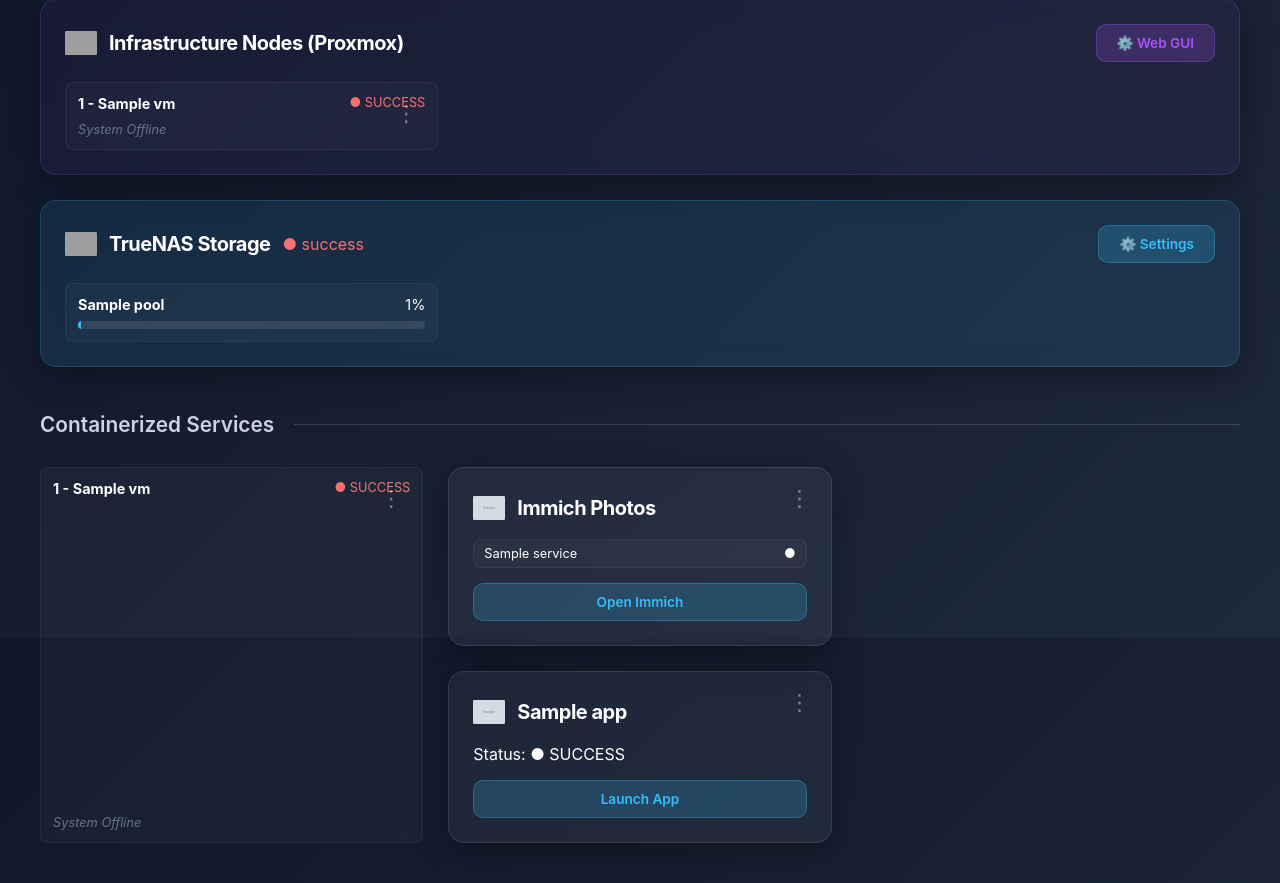
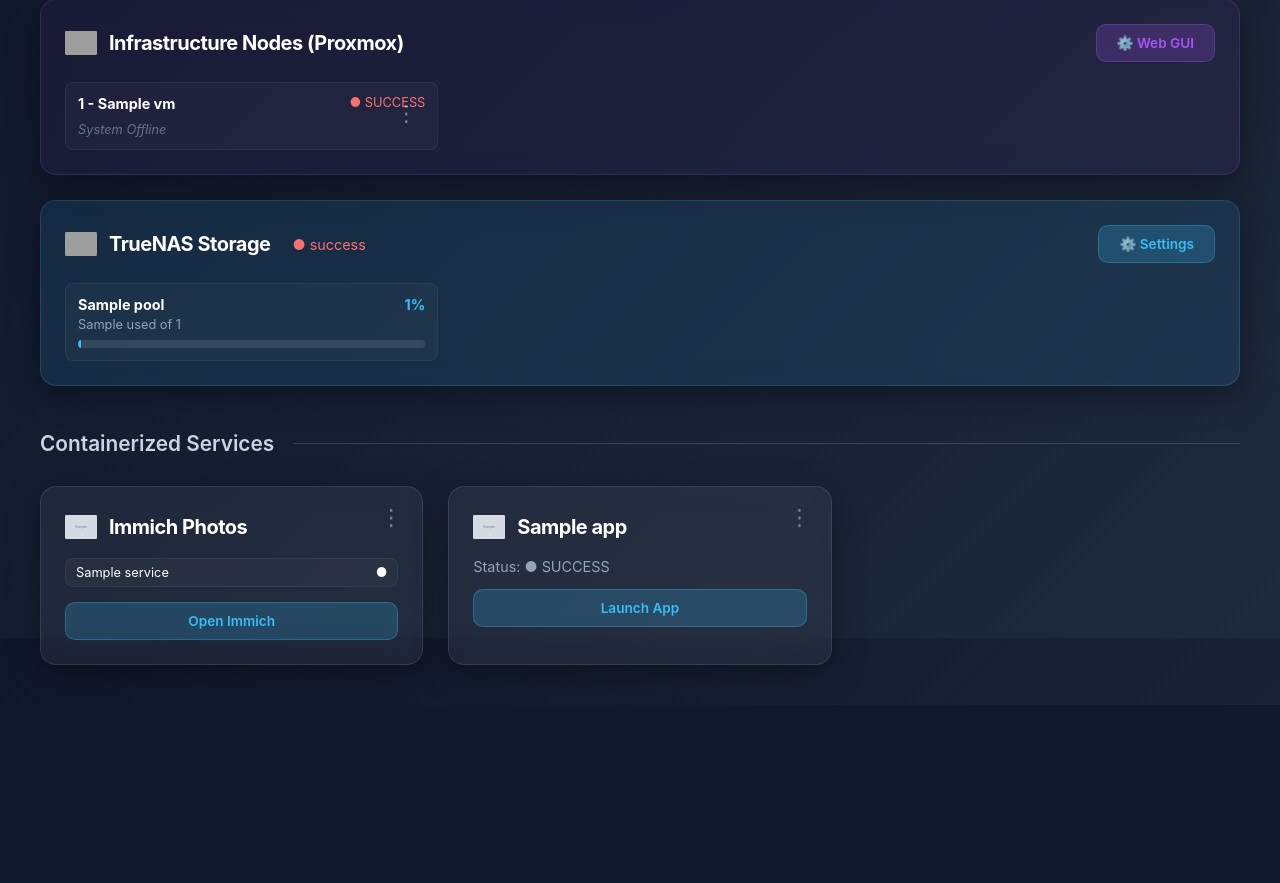
Before and after one commit to TAG-1534/CorePulse, a Python web app: template templates/index.html in a window 1280 px wide. Shown: the part 162-1045 px from the top of the page. After the commit the page ends 827 px from the top, so only its background shows below. Run offline with Jinja, Linux system fonts and the light colour scheme; the template is opened without the code that fills it: most values are stand-ins (such as "Sample title", 1, 10 or a date in 2020); grey boxes marked "Sample" are stand-in pictures; grey boxes are pictures that could not be loaded.

Commit message:
Update index.html

```diff
--- a/templates/index.html
+++ b/templates/index.html
@@ -182,8 +182,16 @@
                         <span class="status-{{ 'running' if vm.status == 'running' else 'exited' }}" style="font-size: 0.8rem;">● {{ vm.status.upper() }}</span>
                     </div>
                     {% if vm.status == 'running' %}
-                    <div class="progress-bg" style="height: 6px; margin-bottom: 12px;"><div id="vm-cpu-{{ vm.vmid }}" style="width: {{ vm.cpu }}%; background: #4ade80; height: 100%;"></div></div>
-                    <div class="progress-bg" style="height: 6px;"><div id="vm-mem-{{ vm.vmid }}" style="width: {{ vm.mem_pct }}%; background: #a855f7; height: 100%;"></div></div>
+                    <div style="display: flex; justify-content: space-between; font-size: 0.75rem; color: #94a3b8; margin-bottom: 4px;">
+                        <span>CPU: <span id="text-cpu-{{ vm.vmid }}">{{ vm.cpu }}</span>%</span>
+                        <span>RAM: <span id="text-mem-raw-{{ vm.vmid }}">{{ vm.mem_used }}</span> / {{ vm.mem_max }}</span>
+                    </div>
+                    <div class="progress-bg" style="height: 6px; margin-bottom: 8px;">
+                        <div id="vm-cpu-{{ vm.vmid }}" style="width: {{ vm.cpu }}%; background: #4ade80; height: 100%;"></div>
+                    </div>
+                    <div class="progress-bg" style="height: 6px;">
+                        <div id="vm-mem-{{ vm.vmid }}" style="width: {{ vm.mem_pct }}%; background: #a855f7; height: 100%;"></div>
+                    </div>
                     {% else %}
                     <div style="color: #64748b; font-size: 0.8rem; font-style: italic;">System Offline</div>
                     {% endif %}
@@ -197,15 +205,21 @@
                 <div class="title-area">
                     <img src="https://cdn.jsdelivr.net/gh/walkxcode/dashboard-icons/png/truenas.png" alt="icon">
                     <h2>TrueNAS Storage</h2>
-                    <span class="status-{{ 'running' if nas.status == 'Online' else 'exited' }}">● {{ nas.status }}</span>
+                    <span class="status-{{ 'running' if nas.status == 'Online' else 'exited' }}" style="font-size: 0.9rem; margin-left: 10px;">● {{ nas.status }}</span>
                 </div>
                 <a href="http://{{ nas_ip }}" target="_blank" class="btn">⚙️ Settings</a>
             </div>
             <div style="display: grid; grid-template-columns: repeat(auto-fill, minmax(300px, 1fr)); gap: 15px;">
                 {% for pool in nas.pools %}
                 <div class="sub-service" style="flex-direction: column;">
-                    <div style="display: flex; justify-content: space-between; width: 100%;"><strong>{{ pool.name }}</strong><span>{{ pool.raw_percent }}%</span></div>
-                    <div class="progress-bg" style="margin-top:8px;"><div style="width: {{ pool.raw_percent }}%; background: #38bdf8; height: 100%;"></div></div>
+                    <div style="display: flex; justify-content: space-between; width: 100%;">
+                        <strong>{{ pool.name }}</strong>
+                        <span style="color: #38bdf8; font-weight: bold;">{{ pool.raw_percent }}%</span>
+                    </div>
+                    <div style="font-size: 0.8rem; color: #94a3b8; margin: 4px 0 8px 0;">
+                        {{ pool.used_str }} used of {{ pool.total_str }}
+                    </div>
+                    <div class="progress-bg"><div style="width: {{ pool.raw_percent }}%; background: #38bdf8; height: 100%;"></div></div>
                 </div>
                 {% endfor %}
             </div>
@@ -216,32 +230,6 @@
             <div style="height: 1px; background: rgba(255, 255, 255, 0.15); flex-grow: 1; margin-left: 20px;"></div>
         </div>
 
-        {% for vm in vms %}
-        <div class="sub-service" style="flex-direction: column; align-items: stretch; position: relative;">
-            <button class="menu-btn" onclick="openInfoMenu('{{ vm.name }}', '{{ vm.status }}', '#', 'Proxmox VM {{ vm.vmid }}', 'N/A', null)">⋮</button>
-            <div style="display: flex; justify-content: space-between; margin-bottom: 10px;">
-                <strong>{{ vm.vmid }} - {{ vm.name }}</strong>
-                <span class="status-{{ 'running' if vm.status == 'running' else 'exited' }}" style="font-size: 0.8rem;">● {{ vm.status.upper() }}</span>
-            </div>
-
-            {% if vm.status == 'running' %}
-            <div style="display: flex; justify-content: space-between; font-size: 0.75rem; color: #94a3b8; margin-bottom: 4px;">
-                <span>CPU: <span id="text-cpu-{{ vm.vmid }}">{{ vm.cpu }}</span>%</span>
-                <span>RAM: <span id="text-mem-raw-{{ vm.vmid }}">{{ vm.mem_used }}</span></span>
-            </div>
-            <div class="progress-bg" style="height: 6px; margin-bottom: 8px;">
-                <div id="vm-cpu-{{ vm.vmid }}" style="width: {{ vm.cpu }}%; background: #4ade80; height: 100%;"></div>
-            </div>
-            <div class="progress-bg" style="height: 6px;">
-                <div id="vm-mem-{{ vm.vmid }}" style="width: {{ vm.mem_pct }}%; background: #a855f7; height: 100%;"></div>
-            </div>
-            {% else %}
-            <div style="color: #64748b; font-size: 0.8rem; font-style: italic;">System Offline</div>
-            {% endif %}
-        </div>
-        {% endfor %}
-
-        <div class="grid">
         {% if groups['Immich']['services'] %}
         <div class="card">
             <button class="menu-btn" onclick="openInfoMenu('Immich Photos', '{{ groups['Immich']['status'] }}', '{{ groups['Immich']['url'] }}', 'Immich Stack', '{{ groups['Immich']['url'] }}', '{{ groups['Immich']['services'][0]['id'] }}')">⋮</button>
@@ -268,13 +256,11 @@
                 <img src="{{ app.icon_url }}" alt="icon">
                 <h2>{{ app.name }}</h2>
             </div>
-                <p>Status: <span class="status-{{ app.status }}">● {{ app.status.upper() }}</span></p>
+            <p style="font-size: 0.9rem; color: #94a3b8;">Status: <span class="status-{{ app.status }}">● {{ app.status.upper() }}</span></p>
             <a href="{{ app.url }}" target="_blank" class="btn" style="width: 100%; box-sizing: border-box;">Launch App</a>
         </div>
         {% endfor %}
-        </div>
-
-    <div id="infoModal" class="modal-overlay" onclick="closeInfoMenu()">
+    </div> <div id="infoModal" class="modal-overlay" onclick="closeInfoMenu()">
         <div class="modal-card" onclick="event.stopPropagation()">
             <div class="modal-header">
                 <h2 id="modalTitle">Service Info</h2>
@@ -309,17 +295,13 @@
             document.getElementById('modalImage').innerText = image || 'N/A';
             document.getElementById('modalLink').href = url;
             document.getElementById('modalLink').style.display = (url === "#") ? 'none' : 'block';
-
-            // Show/Hide controls based on if it's a Docker container
             document.getElementById('containerControls').style.display = containerId ? 'block' : 'none';
-
             document.getElementById('infoModal').style.display = 'flex';
             document.body.classList.add('modal-open');
         }
 
         function triggerAction(action) {
             if (!currentContainerId) return;
-
             const btn = event.target;
             const originalText = btn.innerText;
             btn.innerText = "...";
@@ -354,8 +336,12 @@
                     data.vms.forEach(vm => {
                         const cb = document.getElementById(`vm-cpu-${vm.vmid}`);
                         const mb = document.getElementById(`vm-mem-${vm.vmid}`);
+                        const tcpu = document.getElementById(`text-cpu-${vm.vmid}`);
+                        const tmem = document.getElementById(`text-mem-raw-${vm.vmid}`);
                         if(cb) cb.style.width = vm.cpu + '%';
                         if(mb) mb.style.width = vm.mem_pct + '%';
+                        if(tcpu) tcpu.innerText = vm.cpu;
+                        if(tmem) tmem.innerText = vm.mem_used;
                     });
                 }
             });
```
Lines whose indentation alone changed are shown as unchanged.
